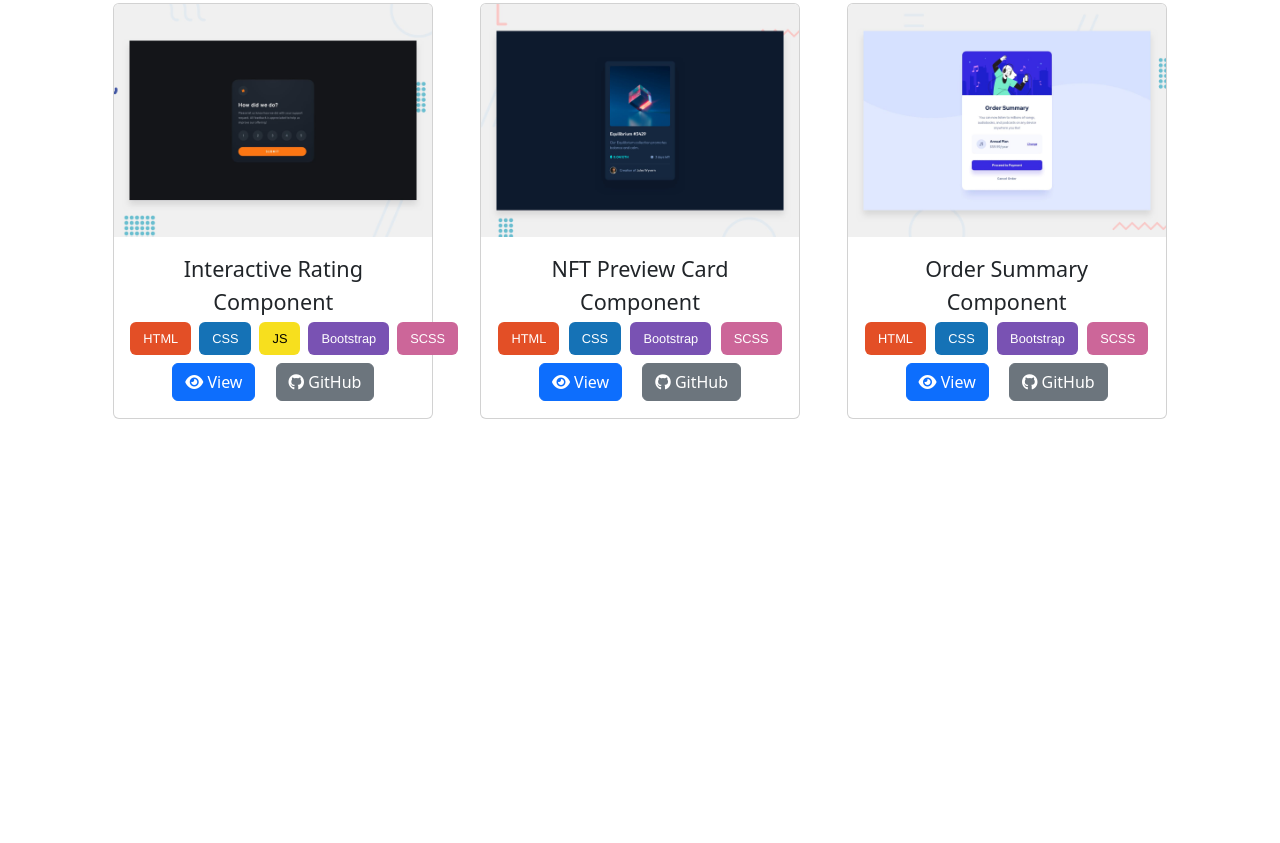
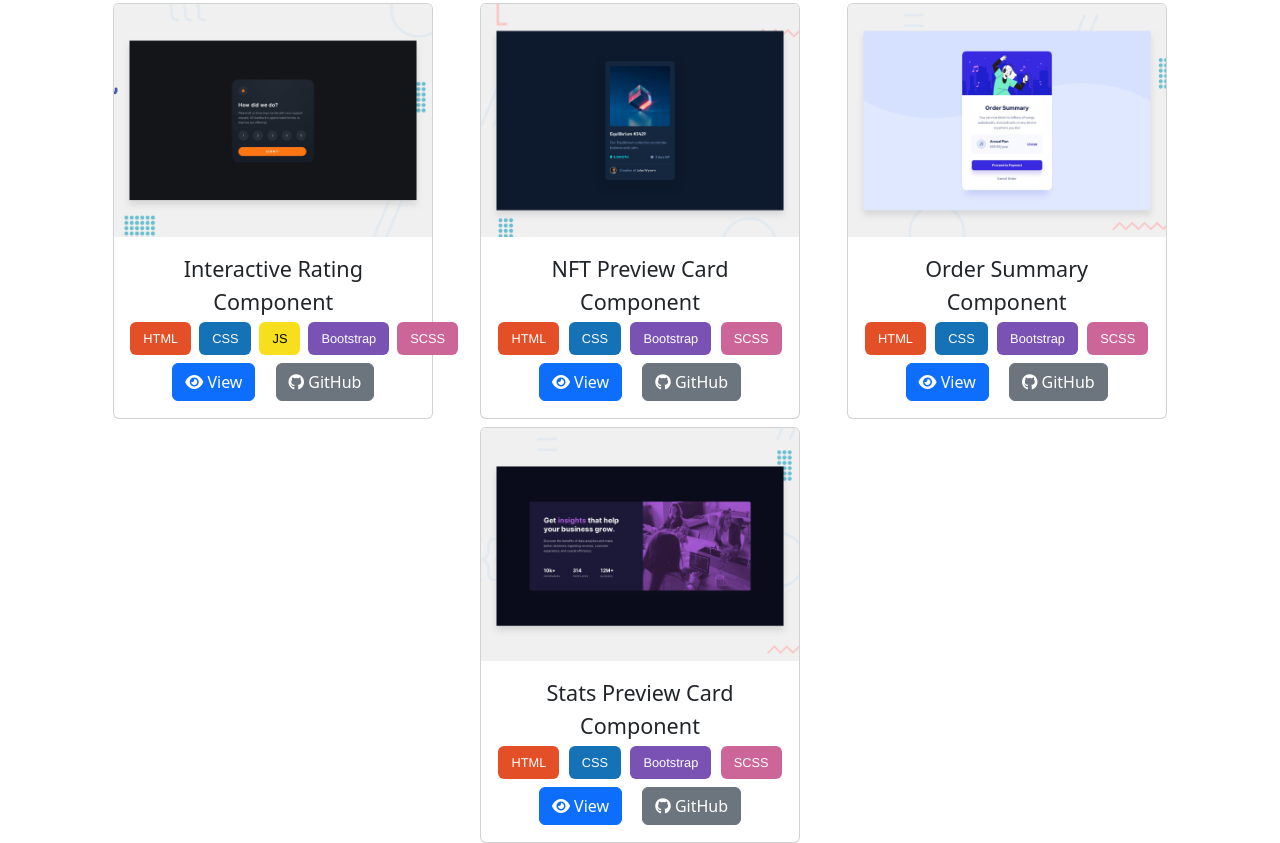
Before and after one commit to Petrosdevri/Frontend-Mentor-Challenges, a website: page index.html in a window 1280 px wide. Shown: the part 549-1392 px from the top of the page. Before the commit the page ends 968 px from the top, so only its background shows below. Drawn offline with nearby package versions, Linux system fonts and the light colour scheme.

Commit message:
Updated website

```diff
--- a/index.html
+++ b/index.html
@@ -70,6 +70,15 @@
                         <a class="btn btn-secondary card-link" href="https://github.com/Petrosdevri/Frontend-Mentor-Challenges/tree/main/order-summary-component-main" target="_blank"><i class="fa-brands fa-github"></i> GitHub</a>
                     </div>
                 </div>
+                <div class="card" style="width: 20rem; height: 26rem;">
+                    <img src="stats-preview-card-component-main/design/desktop-preview.jpg" class="card-img-top" alt="Stats Preview Card Component">
+                    <div class="card-body">
+                        <div class="card-title">Stats Preview Card Component</div>
+                        <div class="card-subtitle mb-2 text-muted"><div class="d-flex justify-content-evenly align-items-center gap-2"><button class="btn html-btn">HTML</button><button class="btn css-btn">CSS</button><button class="btn bootstrap-btn">Bootstrap</button><button class="btn scss-btn">SCSS</button></div></div>
+                        <a class="btn btn-primary card-link" href="stats-preview-card-component-main/index.html" target="_blank"><i class="fa-solid fa-eye"></i> View</a>
+                        <a class="btn btn-secondary card-link" href="https://github.com/Petrosdevri/Frontend-Mentor-Challenges/tree/main/stats-preview-card-component-main" target="_blank"><i class="fa-brands fa-github"></i> GitHub</a>
+                    </div>
+                </div>
             </div>
         </div>
     </body>
```
